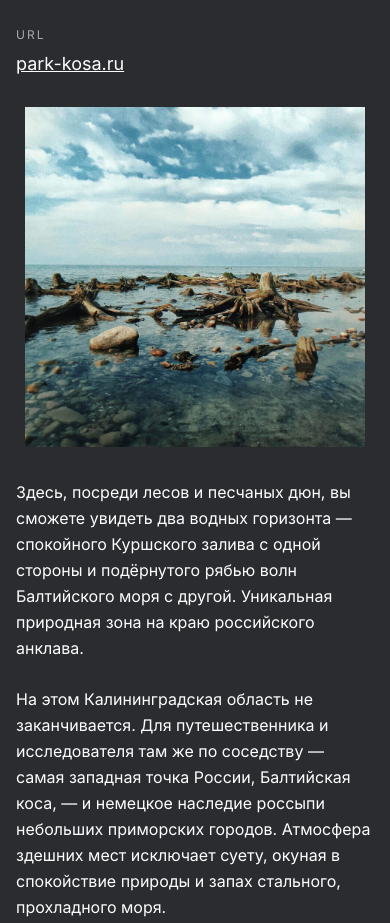
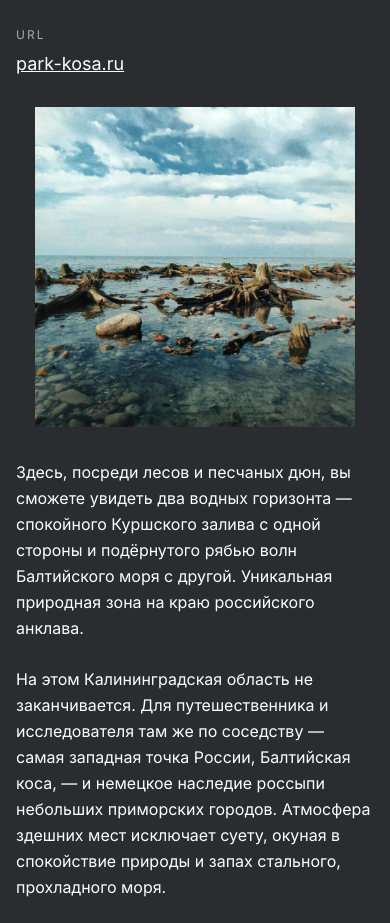
Before and after one commit to IrinaMateush/russian-travel, a plain HTML site: page index.html in a window 390 px wide. Shown: the part 4115-5038 px from the top of the page. Drawn offline with Linux system fonts and the light colour scheme.

Commit message:
центрирование

```diff
--- a/blocks/places/__image/places__image.css
+++ b/blocks/places/__image/places__image.css
@@ -5,11 +5,13 @@
   width: 100%;
   max-height: 460px;
   grid-area: image;
+  max-width: 460px;
 }
 
 @media (max-width: 1279px) {
   .places__image {
     max-height: 440px;
+    max-width: 440px;
   }
 }
 
@@ -23,6 +25,7 @@
 @media (max-width: 767px) {
   .places__image {
     min-height: 320px;
+    max-width: 320px;
     width: 100%;
     padding-bottom: 32px;
     margin: 0 auto;
```
